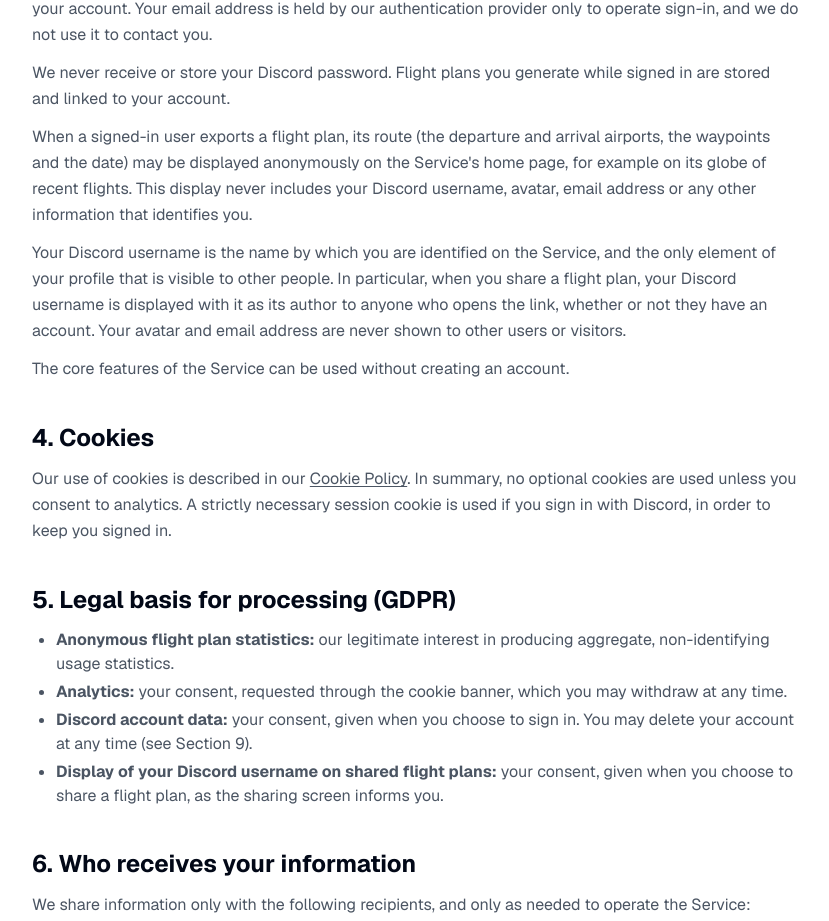
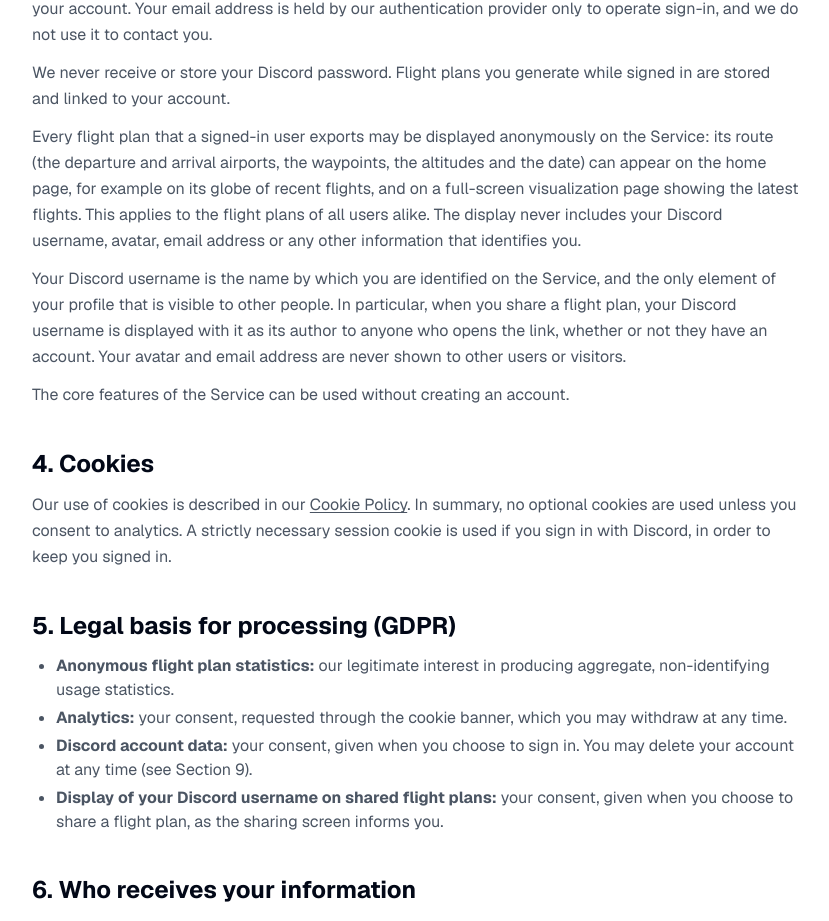
Before and after one commit to gabyu/infinite-planner, a Next.js app: page /privacy in a window 1280 px wide. Shown: the part 1019-1940 px from the top of the page, without its empty margins (224-1053 px from the left). Built offline with nearby package versions, Linux system fonts and the light colour scheme; no server answers.

Commit message:
Privacy policy: cover the visualization page and all exported flight plans
Co-Authored-By: Claude Sonnet 5.5 <noreply@anthropic.com>

```diff
--- a/app/privacy/page.tsx
+++ b/app/privacy/page.tsx
@@ -51,10 +51,11 @@ export default function PrivacyPage() {
           linked to your account.
         </p>
         <p>
-          When a signed-in user exports a flight plan, its route (the departure and arrival airports, the waypoints and
-          the date) may be displayed anonymously on the Service's home page, for example on its globe of recent
-          flights. This display never includes your Discord username, avatar, email address or any other information
-          that identifies you.
+          Every flight plan that a signed-in user exports may be displayed anonymously on the Service: its route (the
+          departure and arrival airports, the waypoints, the altitudes and the date) can appear on the home page,
+          for example on its globe of recent flights, and on a full-screen visualization page showing the latest
+          flights. This applies to the flight plans of all users alike. The display never includes your Discord
+          username, avatar, email address or any other information that identifies you.
         </p>
         <p>
           Your Discord username is the name by which you are identified on the Service, and the only element of your
```
